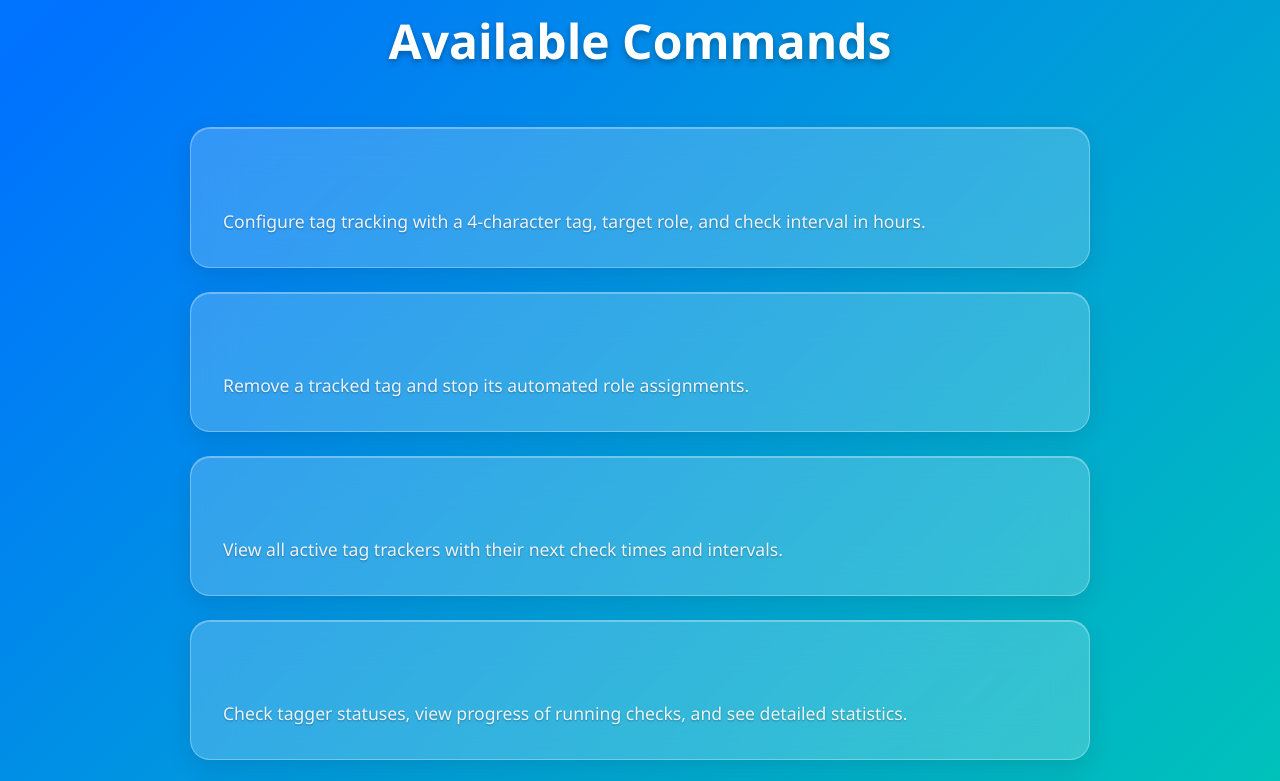
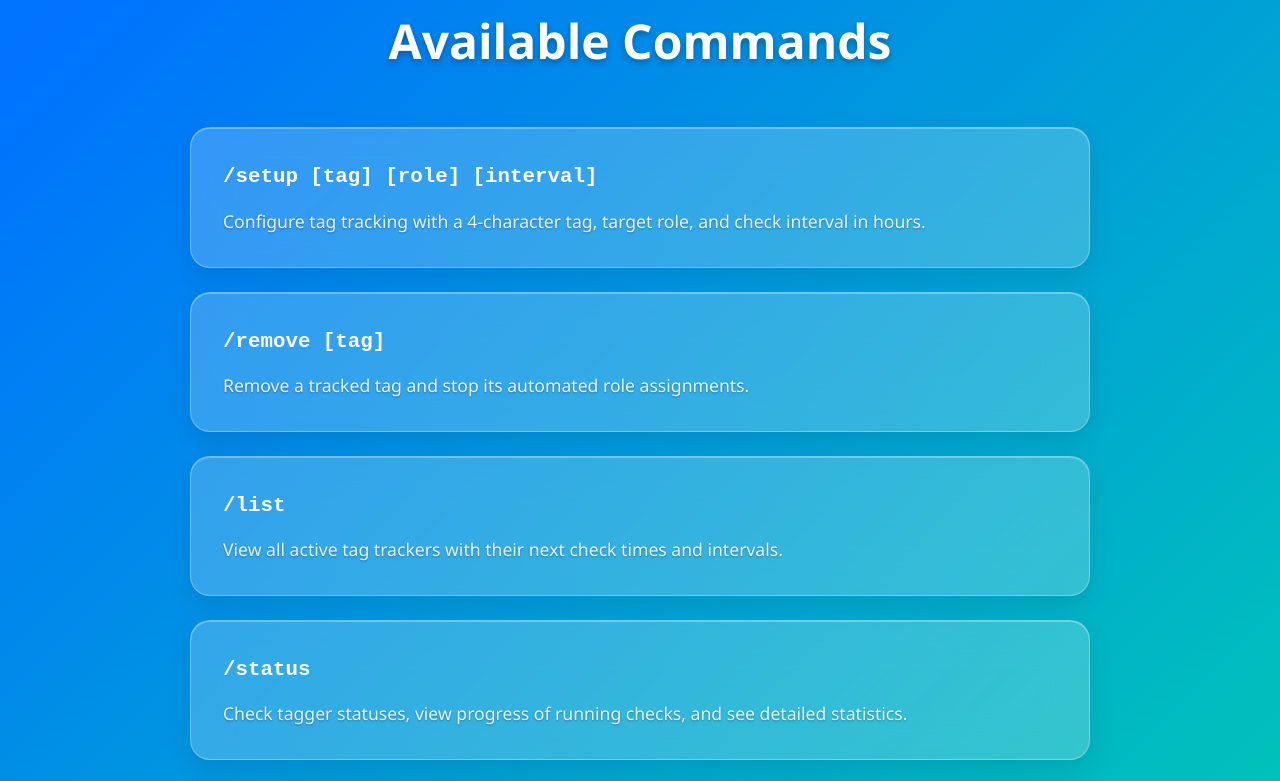
Before and after one commit to mgcountss/tagger-website, a plain HTML site: page index.html in a window 1280 px wide. Shown: the part 2385-3166 px from the top of the page. Drawn offline with Linux system fonts and the light colour scheme.

Commit message:
Update index.html

```diff
--- a/index.html
+++ b/index.html
@@ -450,6 +450,7 @@
             font-size: 1.3rem;
             font-weight: bold;
             color: #fff;
+            background: rgba(255, 255, 255, 1);
             margin-bottom: 0.8rem;
             -webkit-background-clip: text;
             -webkit-text-fill-color: transparent;
```
